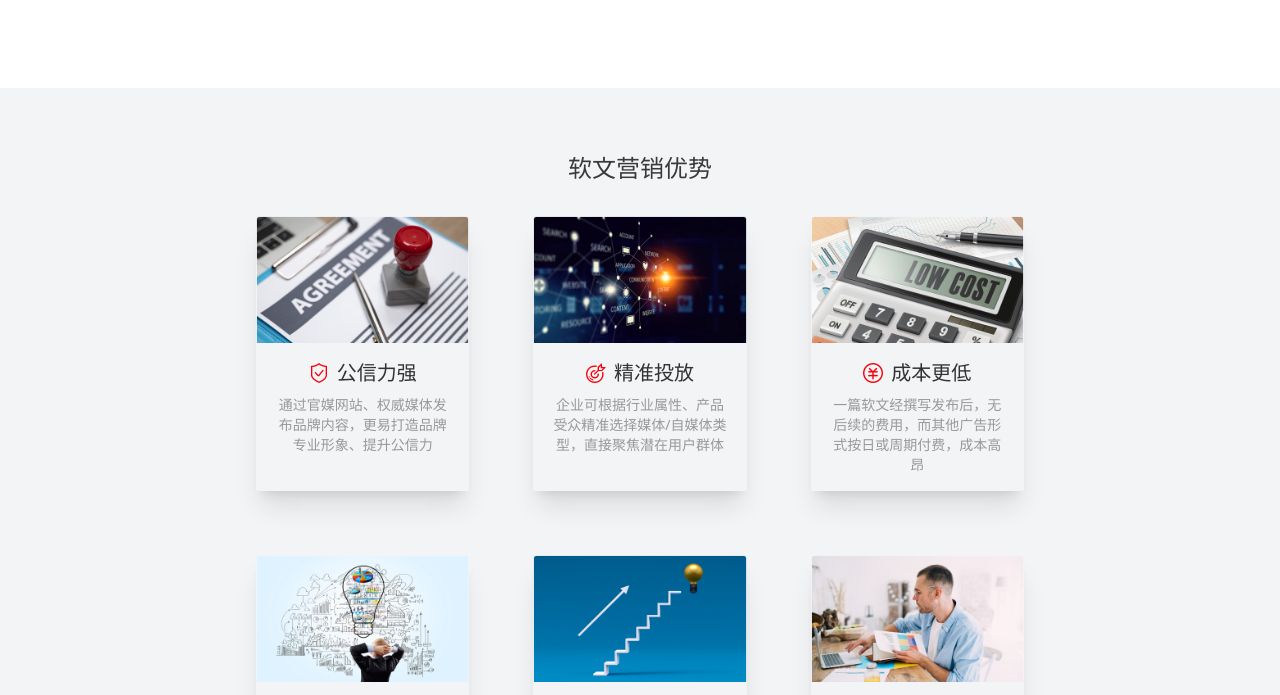
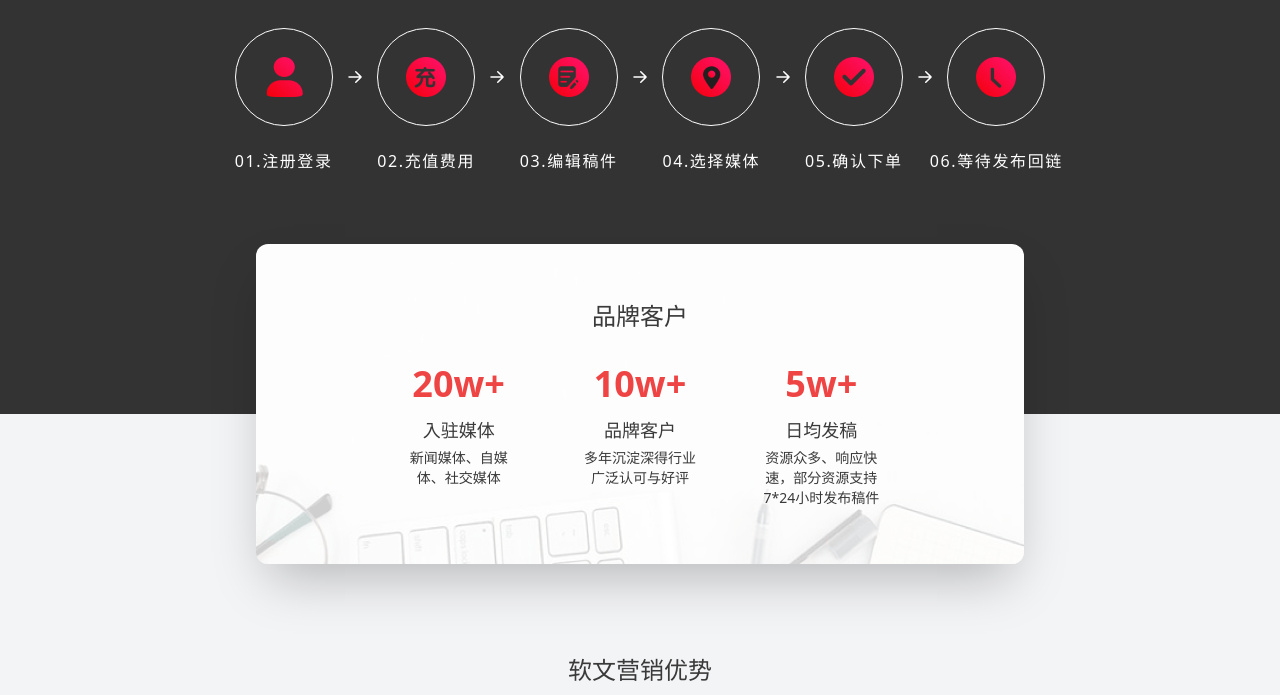
Before and after one commit to recallwei/lidebiji-demo, a Gatsby site: page /media in a window 1280 px wide. Shown: the part 1922-2617 px from the top of the page. Built offline with nearby package versions, Linux system fonts and the light colour scheme; Gatsby itself is replaced by a stand-in of ours.

Commit message:
feat: custom block

```diff
--- a/src/models/pages/media.js
+++ b/src/models/pages/media.js
@@ -46,7 +46,7 @@ const sponsorData = [
   "凤凰网",
   "网易新闻",
   "知乎",
-  "搜狐",
+  "搜狐网",
   "今日头条",
   "百家号",
   "一点资讯",
@@ -66,22 +66,27 @@ const processData = [
     title: "01.注册登录",
     iconPath: "/pages/media/process/注册登录.png"
   },
+  { arrow: true },
   {
     title: "02.充值费用",
     iconPath: "/pages/media/process/充值费用.png"
   },
+  { arrow: true },
   {
     title: "03.编辑稿件",
     iconPath: "/pages/media/process/编辑稿件.png"
   },
+  { arrow: true },
   {
     title: "04.选择媒体",
     iconPath: "/pages/media/process/选择媒体.png"
   },
+  { arrow: true },
   {
     title: "05.确认下单",
     iconPath: "/pages/media/process/确认下单.png"
   },
+  { arrow: true },
   {
     title: "06.等待发布回链",
     iconPath: "/pages/media/process/等待发布回链.png"
--- a/src/pages/media.js
+++ b/src/pages/media.js
@@ -43,7 +43,56 @@ const MediaPage = ({ location }) => {
         </div>
       </section>
 
-      <section className="w-full max-sm:px-4 sm:px-4 xl:px-64 py-16 bg-gray-100">
+      <section className="relative w-full max-sm:px-4 sm:px-4 xl:px-64 pt-16 pb-60 bg-[#333333] text-white">
+        <div className="text-2xl flex items-center justify-center mb-8 ">投放流程</div>
+        <div className="grid max-sm:grid-cols-1 sm:grid-cols-11 gap-4">
+          {processData.map((item, index) => (
+            <div key={index}>
+              {item.arrow ? (
+                <div className="h-24 flex items-center justify-center">
+                  <img
+                    className="max-sm:rotate-90"
+                    width={18}
+                    src="icons/arrow-right.svg"
+                    alt=""
+                  />
+                </div>
+              ) : (
+                <div className="flex flex-col items-center">
+                  <div className="w-24 h-24 rounded-full outline-white outline outline-[1.2px] flex items-center justify-center">
+                    <img
+                      width={40}
+                      src={item.iconPath}
+                      alt=""
+                    />
+                  </div>
+                  <div className="mt-6 tracking-widest whitespace-nowrap">{item.title}</div>
+                </div>
+              )}
+            </div>
+          ))}
+        </div>
+        <div
+          className="absolute mx-64 py-14 px-36 rounded-xl z-10 -bottom-[150px] right-0 left-0 m-auto shadow-2xl bg-center bg-cover text-[#3A3A3A]"
+          style={{ backgroundImage: `url(/pages/media/process/background.png)` }}
+        >
+          <div className="text-2xl flex items-center justify-center mb-8">品牌客户</div>
+          <div className="grid max-sm:grid-cols-1 sm:grid-cols-3 gap-16">
+            {brandCustomerData.map((item, index) => (
+              <div
+                key={index}
+                className="flex flex-col items-center text-center"
+              >
+                <span className="mb-3 text-red-500 text-4xl font-bold">{item.numText}</span>
+                <span className="mb-1 text-lg">{item.title}</span>
+                <span className="text-sm">{item.description}</span>
+              </div>
+            ))}
+          </div>
+        </div>
+      </section>
+
+      <section className="w-full max-sm:px-4 sm:px-4 xl:px-64 pt-60 pb-16 bg-gray-100">
         <div className="text-2xl flex items-center justify-center mb-8 text-[#3A3A3A]">
           软文营销优势
         </div>
```
Also changed, not shown: static/icons/arrow-right.svg (added), static/pages/media/process/background.png (added), static/pages/media/process/充值费用.png (added), static/pages/media/process/注册登录.png (added), static/pages/media/process/确认下单.png (added), static/pages/media/process/等待发布回链.png (added), static/pages/media/process/编辑稿件.png (added), static/pages/media/process/选择媒体.png (added).
